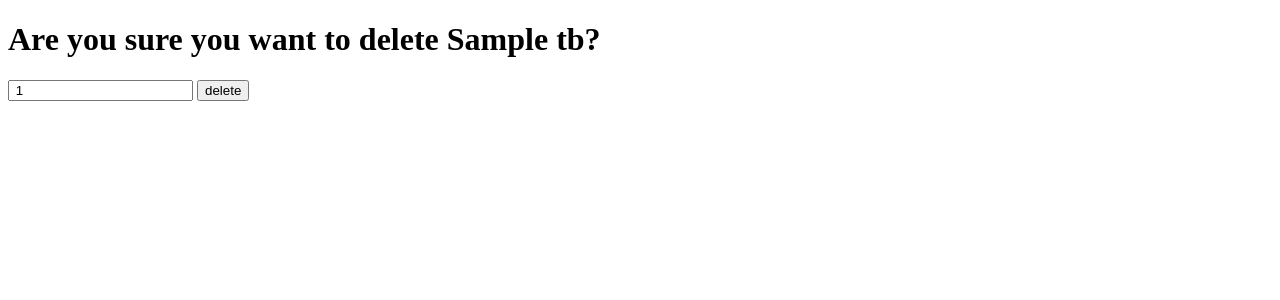
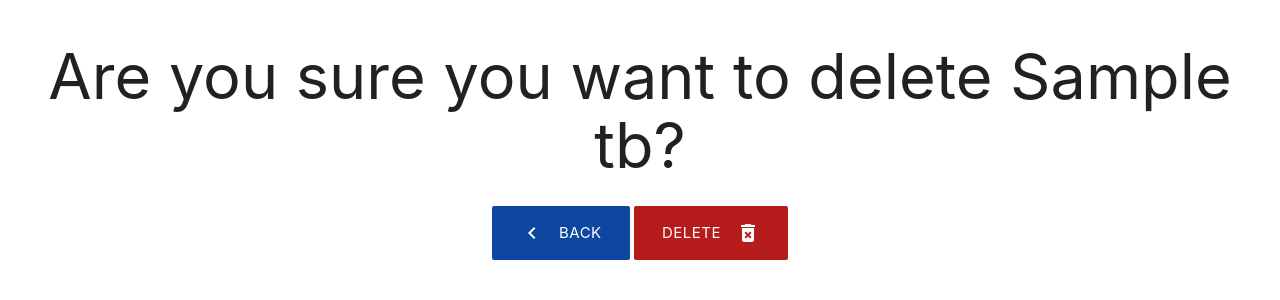
Before and after one commit to Jennysgitt/Recipewebsite2, a PHP site: page /delete.php?recipe_id=1 in a window 1280 px wide. Shown: the top 300 px of the page. Run offline with PHP 8.4, Linux system fonts and the light colour scheme; tables that the repository leaves empty or names only in its code hold one stand-in row (values such as "Sample post").

Commit message:
linking pages and adding new font

```diff
--- a/delete.php
+++ b/delete.php
@@ -46,12 +46,24 @@ if(isset($_POST['delete'])){
   <meta charset="UTF-8">
   <meta name="viewport" content="width=device-width, initial-scale=1.0">
   <title>Delete </title>
+  <link rel="stylesheet" href="css/materialize.css">
+  <link href="https://fonts.googleapis.com/icon?family=Material+Icons" rel="stylesheet">
 </head>
 <body>
-  <h1>Are you sure you want to delete  <?php  echo($recipe['recipe_name'])?>?</h1>
+  <div class="center-align">
+  <h1>Are you sure you want to delete <?php  echo($recipe['recipe_name'])?>?</h1>
   <form action="delete.php" method="post">
-    <input type="text" name="delete_id" value=" <?php echo($recipe['recipe_id'])?>">
-    <input type="submit" value="delete" name="delete">
+    <!-- <input type="text" name="delete_id" value=" <?php echo($recipe['recipe_id'])?>"> -->
+    <!-- <input type="submit" value="delete" name="delete"> -->
+    <a class="btn btn-large btn-flat white-text blue darken-4" href="recipes.php">
+      <i class="material-icons tiny left">keyboard_arrow_left</i>
+      <span>Back</span>
+    </a>
+    <a class="btn btn-large btn-flat white-text red darken-4" href="delete.php?recipe_id=<?php echo($recipe['recipe_id'])?>">
+      <i class="material-icons tiny right">delete_forever</i>
+      <span>Delete</span>
+    </a>
   </form>
+    </div>
 </body>
 </html>
--- a/index.php
+++ b/index.php
@@ -97,7 +97,7 @@
                     <!-- to hide on phone and tablet so for laptops-->
                     <ul class="right hide-on-med-and-down">
                         <li><a class="orange-text text-darken-4" href="#whoweare">Who We Are</a></li>
-                        <li><a class="orange-text text-darken-4" href="#recipes">Find a Recipe</a></li>
+                        <li><a class="orange-text text-darken-4" href="recipes.php">Find a Recipe</a></li>
                         <li><a class="orange-text text-darken-4" href="#reviews">Our Reviews</a></li>
                         <li><a class="orange-text text-darken-4" href="#contact">Contact Us</a></li>
                         <li><button class="btn orange darken-4 white-text">Login</button></li>
```
Also changed, not shown: new_recipe.php (+7 -0 lines), recipes.php (+8 -0 lines).
